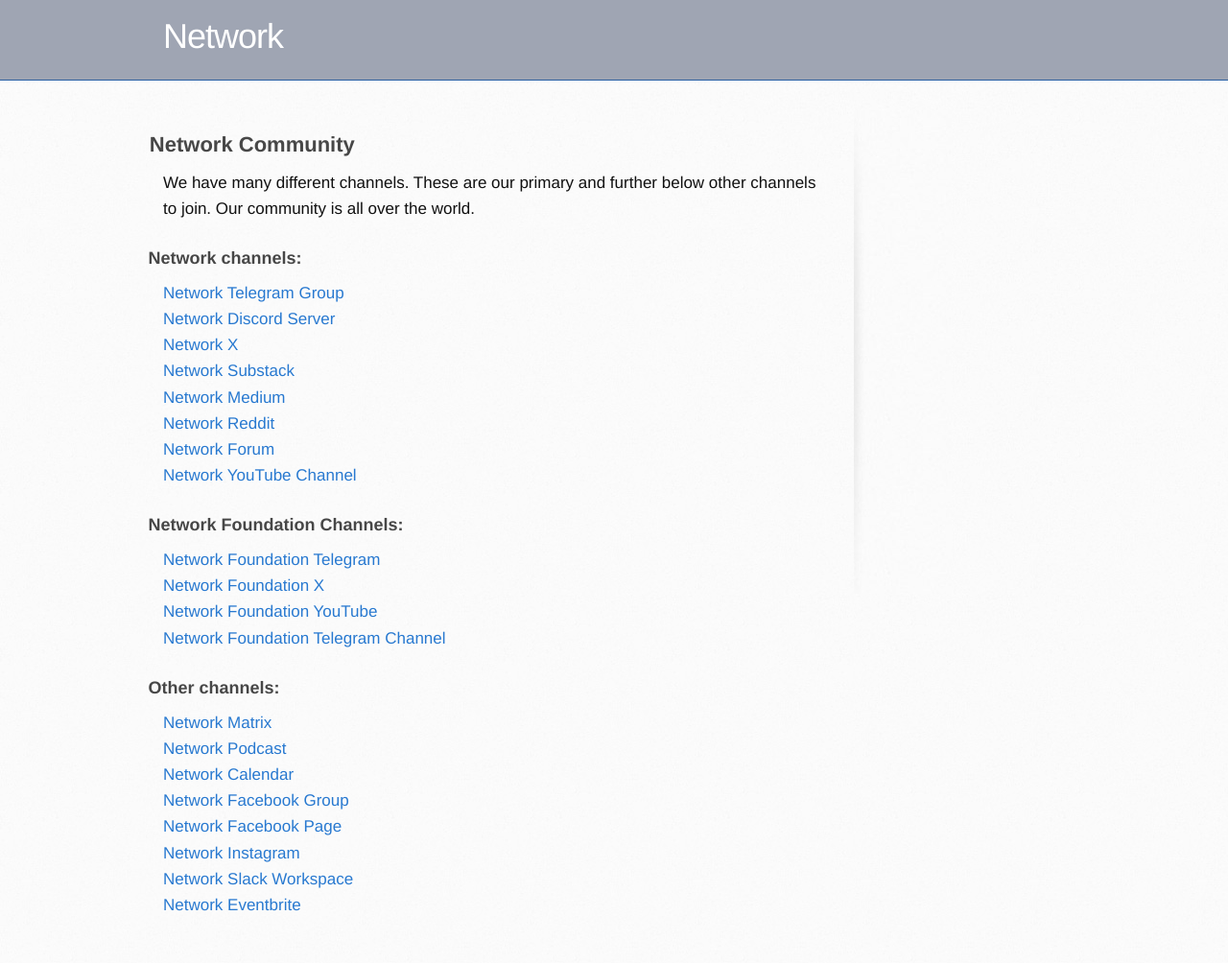
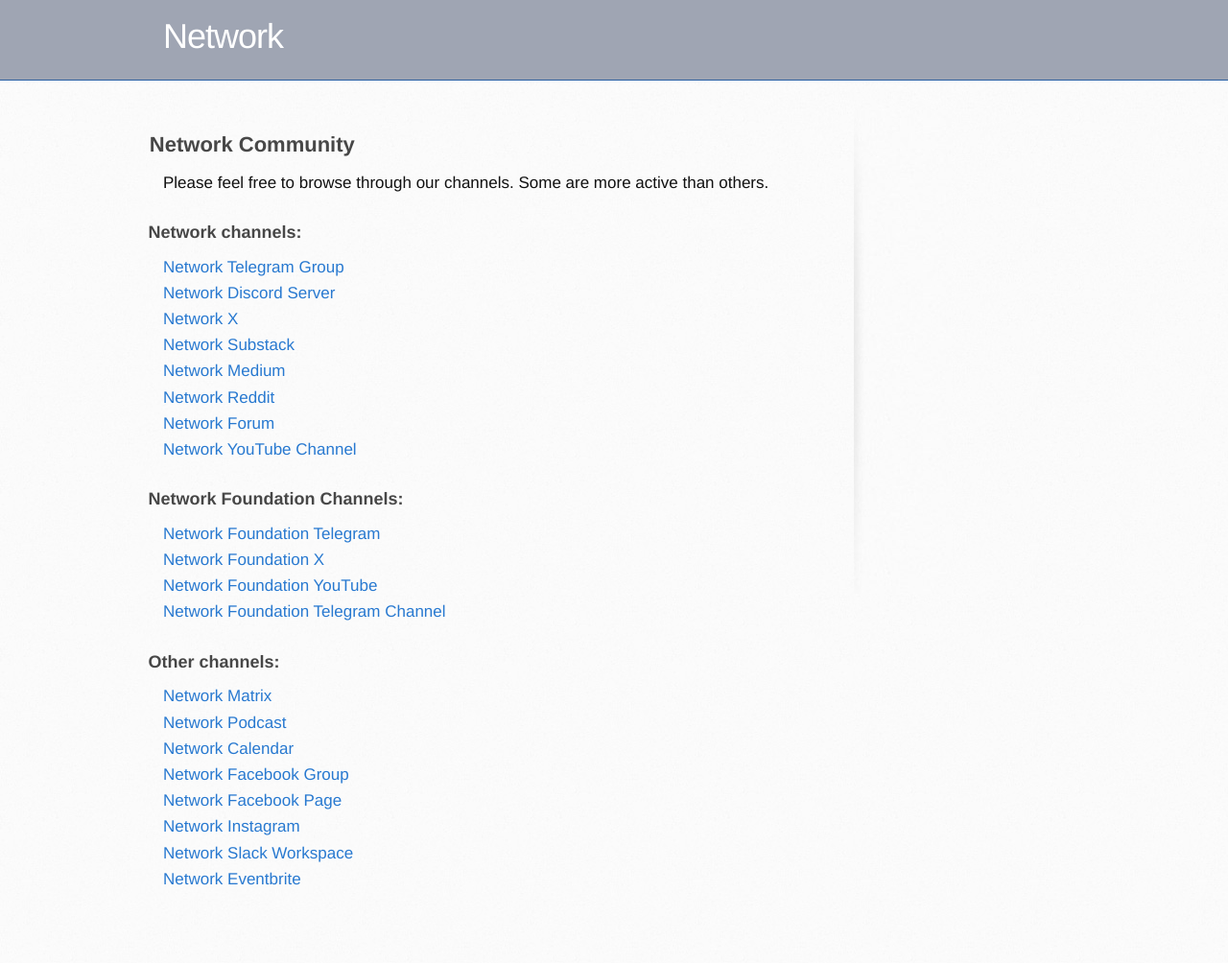
Before and after one commit to networkf/network.github.io, a Jekyll site: the page built from community.md, in a window 1280 px wide. Shown: the whole page at 96% size. Built offline with Jekyll 4.4.1, drawn with Linux system fonts in a browser that asks for light colours; some web fonts are replaced; our own code applies the rules of GitHub Pages for plain Markdown files; the repository's description, which GitHub fills in, is left out; after the commit the page ends 977 px from its top, so only the background shows below that.

Commit message:
Update community.md

```diff
--- a/community.md
+++ b/community.md
@@ -6,7 +6,7 @@ layout: default
 </head>
 ---
 ## Network Community
-We have many different channels. These are our primary and further below other channels to join. Our community is all over the world.
+Please feel free to browse through our channels. Some are more active than others.
 
 ### Network channels:
 <a href="https://t.me/networkx" target="_blank">Network Telegram Group</a>
```
